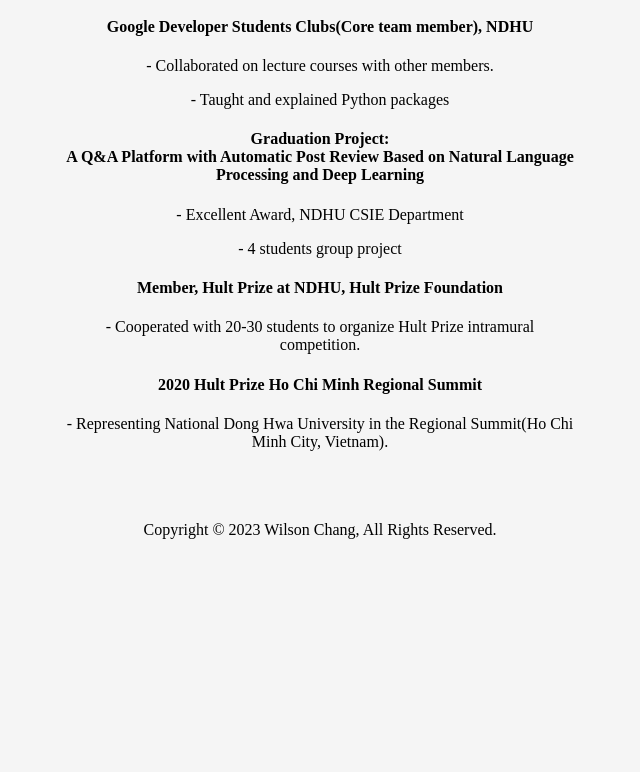
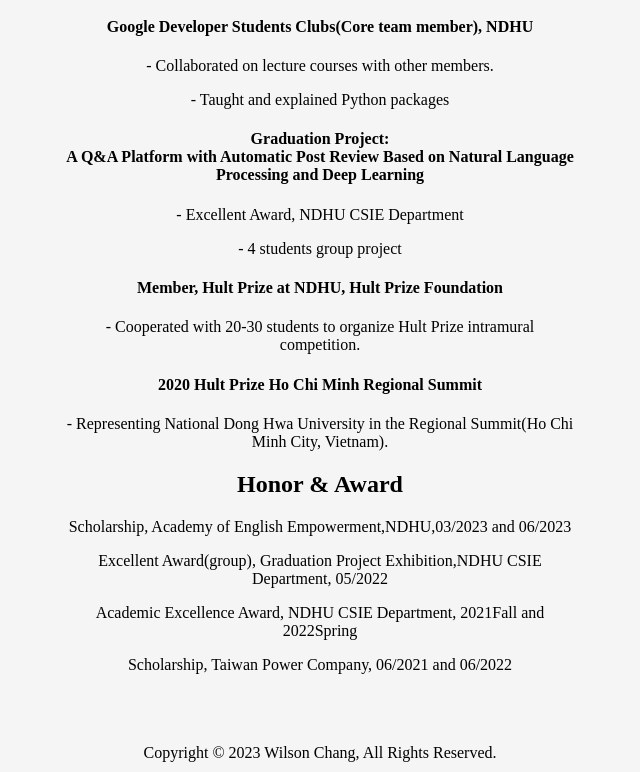
Before and after one commit to wilsonchang17/wilsonchang17.github.io, a plain HTML site: page index.html in a window 1280 px wide. Shown: the part 940-1712 px from the top of the page, without its empty margins (320-960 px from the left). Before the commit the page ends 1489 px from the top, so only its background shows below. Drawn offline with nearby package versions, Linux system fonts and the light colour scheme.

Commit message:
add new info

```diff
--- a/index.html
+++ b/index.html
@@ -125,6 +125,17 @@
                 </el-timeline-item>
 
             </el-timeline>
+            <h2>Honor & Award </h2>
+            <el-divider></el-divider>
+            <div class="block">
+
+                <el-card>
+                    <p>Scholarship, Academy of English Empowerment,NDHU,03/2023 and 06/2023</p>
+                    <p>Excellent Award(group), Graduation Project Exhibition,NDHU CSIE Department, 05/2022 </p>
+                    <p>Academic Excellence Award, NDHU CSIE Department, 2021Fall and 2022Spring</p>
+                    <p>Scholarship, Taiwan Power Company, 06/2021 and 06/2022</p>
+                </el-card>
+                </div>
             <br><br><br>
 
         </div>
@@ -135,7 +146,7 @@
     </footer>
 
 </body>
-
+</html>
 <script src="https://unpkg.com/vue@2/dist/vue.js"></script>
 <script src="https://unpkg.com/element-ui/lib/index.js"></script>
 <script>
```
Also changed, not shown: projects.html (+1 -3 lines), 1 other file.
